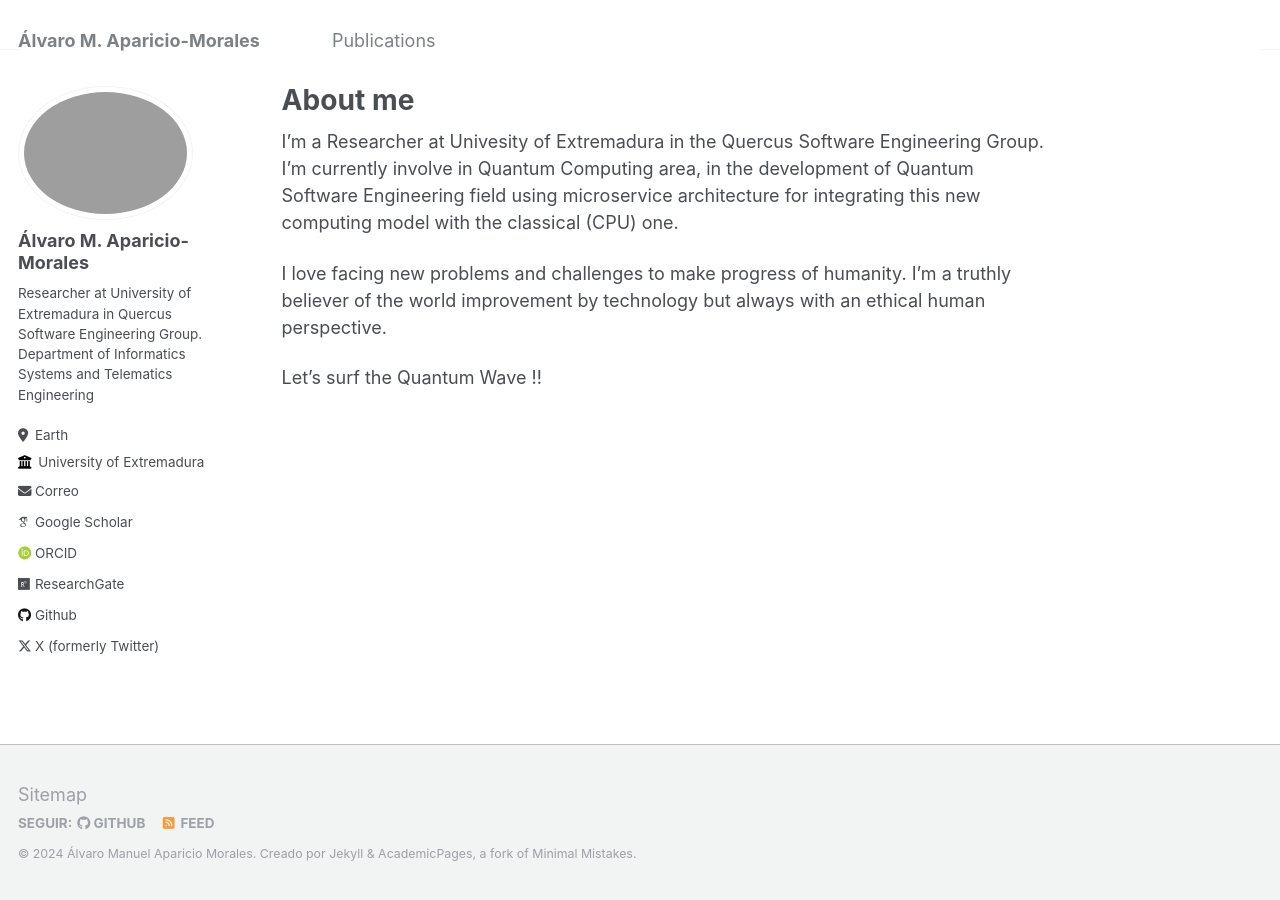
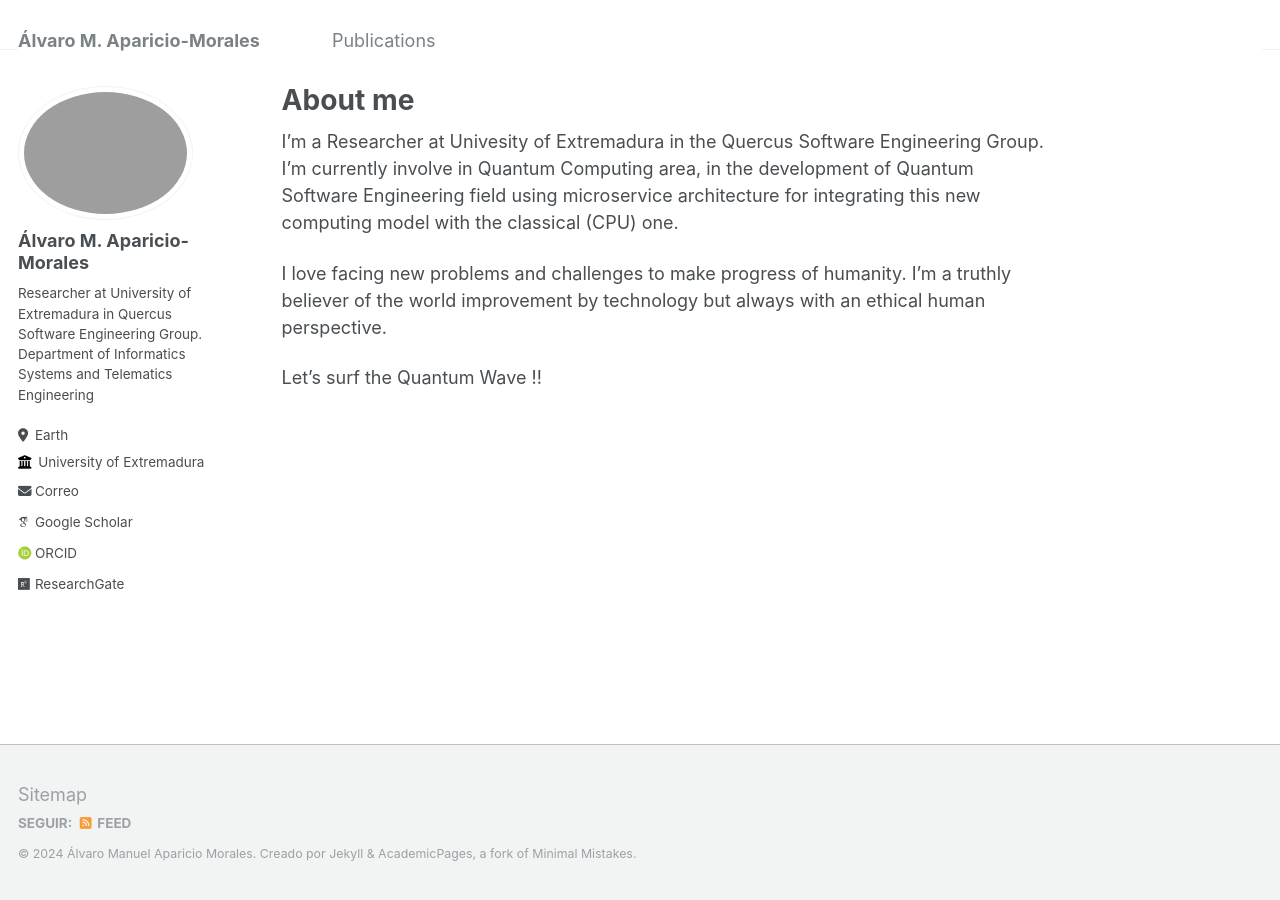
Before and after one commit to AlvaroMAM/aparicio-morales, a Jekyll site: the page built from _pages/about.md, in a window 1280 px wide. Built offline with Jekyll 4.4.1, drawn with Linux system fonts in a browser that asks for light colours; some web fonts are replaced; some of the changed lines change nothing that is shown.

Commit message:
Update _config.yml

```diff
--- a/_config.yml
+++ b/_config.yml
@@ -42,7 +42,7 @@ author:
   bitbucket        : # Username - Update with your username on the site
   codepen          : # Username
   dribbble         : # Username
-  github           : "AlvaroMAM"
+  github           : # Username
   kaggle           : # Username
   stackoverflow    : # User number or user number and name (i.e., use "1" or "1/jeff-atwood")
 
@@ -64,7 +64,7 @@ author:
   steam            : # Username
   telegram         : # URL
   tumblr           : # Username
-  twitter          : "AlvaroApaMor"  # Replace this with your X / Twitter handle
+  twitter          : # Username  # Replace this with your X / Twitter handle
   vine             : # Username
   weibo            : # Username
   wikipedia        : # Username
```
